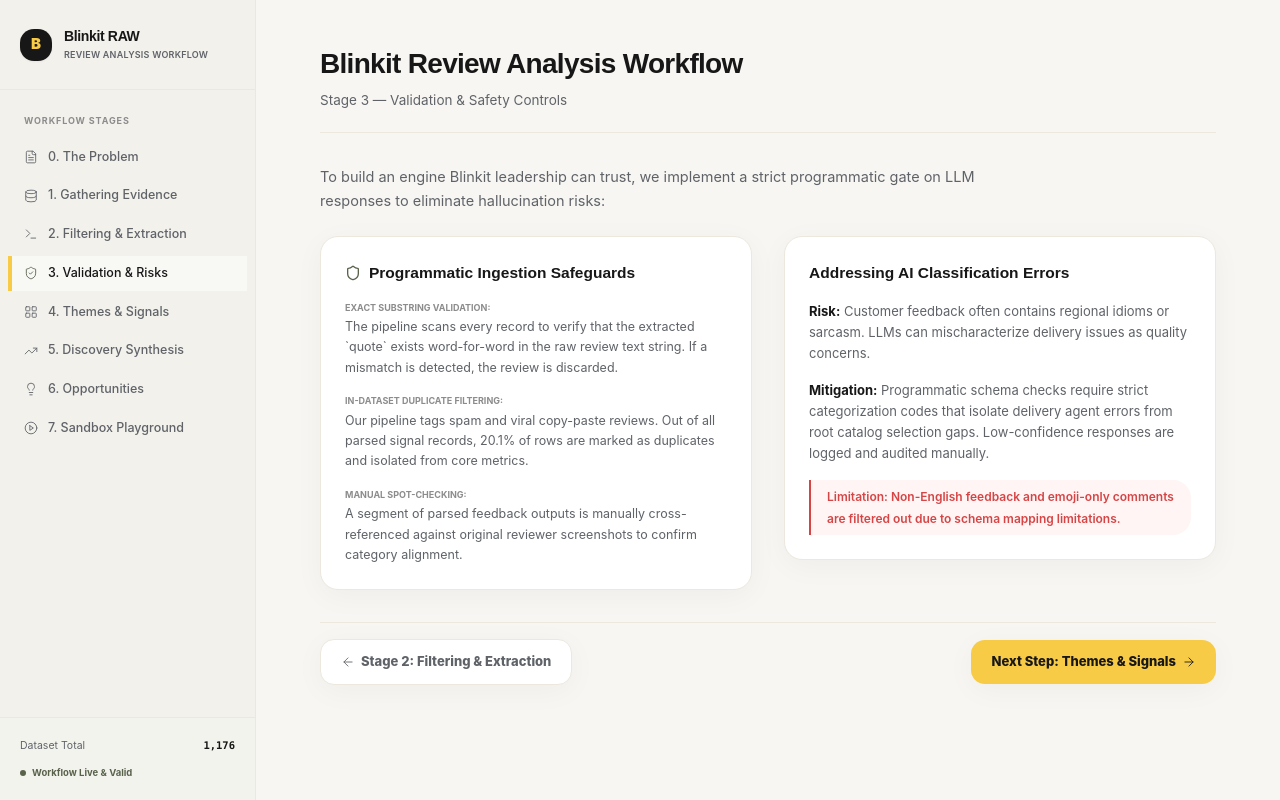
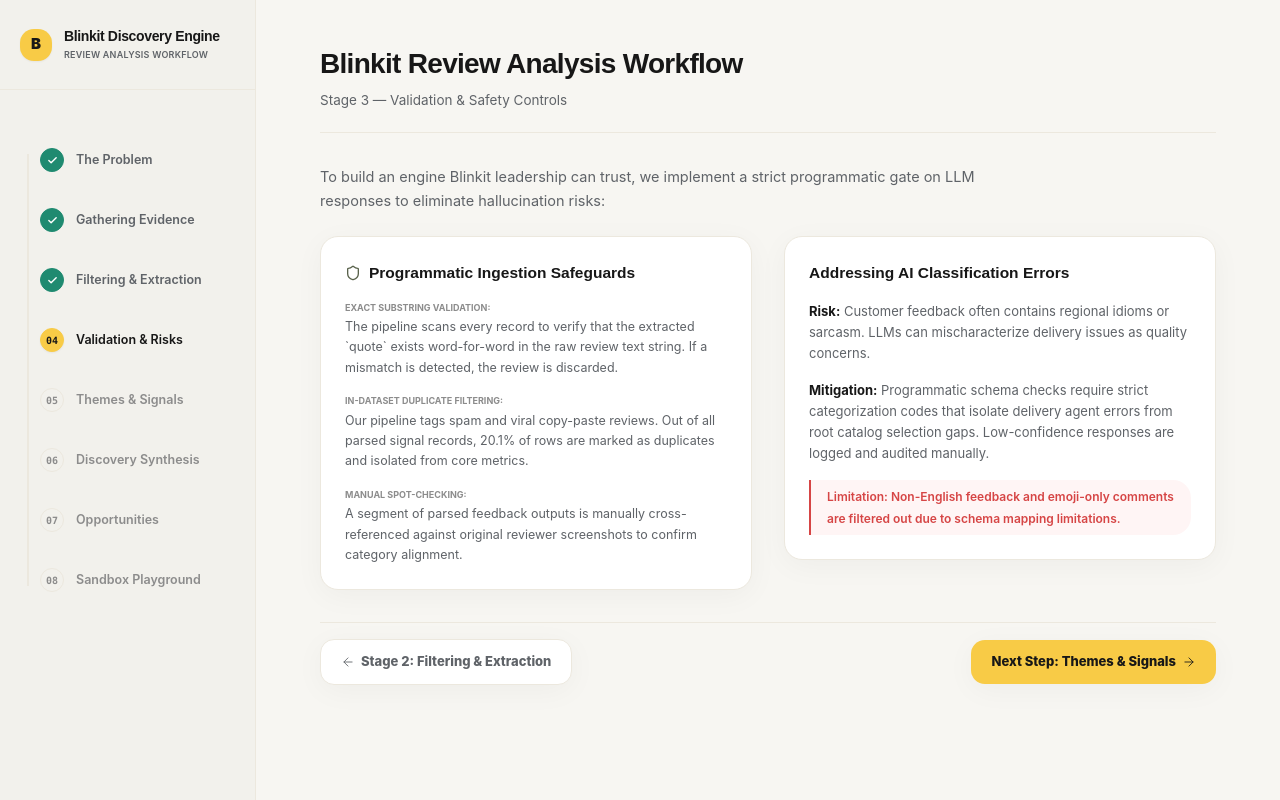
Before and after one commit to Deepali611/AI.blinkit-discovery, a Next.js app: page /validation in a window 1280 px wide. Built offline with nearby package versions, Linux system fonts and the light colour scheme.

Commit message:
Sidebar stepper redesign only

```diff
--- a/components/Sidebar.tsx
+++ b/components/Sidebar.tsx
@@ -2,43 +2,39 @@
 
 import Link from "next/link";
 import { usePathname } from "next/navigation";
-import {
-  FileText,
-  Database,
-  Terminal,
-  ShieldCheck,
-  LayoutGrid,
-  TrendingUp,
-  Lightbulb,
-  PlayCircle,
-} from "lucide-react";
-import { N, TOTAL_REVIEWS_SCANNED } from "@/lib/data";
+import { Check } from "lucide-react";
 
 const WORKFLOW_STEPS = [
-  { href: "/problem", label: "0. The Problem", icon: FileText },
-  { href: "/evidence", label: "1. Gathering Evidence", icon: Database },
-  { href: "/extraction", label: "2. Filtering & Extraction", icon: Terminal },
-  { href: "/validation", label: "3. Validation & Risks", icon: ShieldCheck },
-  { href: "/themes", label: "4. Themes & Signals", icon: LayoutGrid },
-  { href: "/insights", label: "5. Discovery Synthesis", icon: TrendingUp },
-  { href: "/opportunities", label: "6. Opportunities", icon: Lightbulb },
-  { href: "/sandbox", label: "7. Sandbox Playground", icon: PlayCircle },
+  { href: "/problem", label: "The Problem", numStr: "01" },
+  { href: "/evidence", label: "Gathering Evidence", numStr: "02" },
+  { href: "/extraction", label: "Filtering & Extraction", numStr: "03" },
+  { href: "/validation", label: "Validation & Risks", numStr: "04" },
+  { href: "/themes", label: "Themes & Signals", numStr: "05" },
+  { href: "/insights", label: "Discovery Synthesis", numStr: "06" },
+  { href: "/opportunities", label: "Opportunities", numStr: "07" },
+  { href: "/sandbox", label: "Sandbox Playground", numStr: "08" },
 ];
 
 export default function Sidebar() {
   const pathname = usePathname();
+
+  let activeIdx = WORKFLOW_STEPS.findIndex(
+    (s) => pathname === s.href || (pathname === "/" && s.href === "/problem")
+  );
+  if (activeIdx === -1) activeIdx = 0;
+
   return (
     <aside className="w-64 shrink-0 border-r border-[#ECE8DE] bg-[#F2F1EC] h-screen sticky top-0 flex flex-col z-20 transition-all duration-200 ease-out">
 
       {/* Workspace Branding Header */}
       <div className="px-5 py-6 border-b border-[#ECE8DE] flex flex-col justify-center min-h-[90px] w-full shrink-0">
         <div className="flex items-center gap-3">
-          <div className="w-8 h-8 shrink-0 rounded-[14px] bg-[#171717] flex items-center justify-center text-[#F8CB46] text-[15px] font-black shadow-sm">
+          <div className="w-8 h-8 shrink-0 rounded-[14px] bg-[#F8CB46] flex items-center justify-center text-[#171717] text-[15px] font-black shadow-sm">
             B
           </div>
           <div>
             <h1 className="font-display font-bold text-[14px] text-[#171717] leading-tight tracking-tight">
-              Blinkit RAW
+              Blinkit Discovery Engine
             </h1>
             <div className="text-[9px] text-[#5F6368] font-semibold mt-0.5 tracking-wide uppercase">
               Review Analysis Workflow
@@ -47,43 +43,60 @@
         </div>
       </div>
 
-      {/* Main Navigation (Chronological Guided Flow) */}
-      <div className="flex-1 px-2 py-6 overflow-y-auto space-y-6">
-        <div className="space-y-1">
-          <h3 className="px-4 text-[9px] font-bold uppercase tracking-[0.1em] text-[#8C8C8C] mb-3">
-            Workflow Stages
-          </h3>
-          {WORKFLOW_STEPS.map(({ href, label, icon: Icon }) => {
-            const active = pathname === href || (pathname === "/" && href === "/problem");
+      {/* Main Navigation (Chronological Stepper) */}
+      <div className="flex-1 px-4 py-8 overflow-y-auto relative">
+        <div className="relative pl-6 space-y-4">
+
+          {/* Vertical Stepper Connecting Line */}
+          <div className="absolute left-[11px] top-4 bottom-4 w-[2px] bg-[#ECE8DE] z-0" />
+
+          {WORKFLOW_STEPS.map((step, idx) => {
+            const isActive = idx === activeIdx;
+            const isVisited = idx < activeIdx;
+            const isFuture = idx > activeIdx;
+
             return (
               <Link
-                key={href}
-                href={href}
-                className={`flex items-center gap-2.5 py-2 text-[12.5px] font-medium transition-all w-full border-l-[4px] pl-3 ${
-                  active
-                    ? "text-[#171717] font-bold border-[#F8CB46] bg-[#FFFFFF]/45"
-                    : "text-[#5F6368] border-transparent hover:text-[#171717] hover:bg-[#FFFFFF]/20"
-                }`}
+                key={step.href}
+                href={step.href}
+                className="flex items-center gap-3 relative py-2.5 z-10 w-full group focus:outline-none"
               >
-                <Icon size={14} strokeWidth={1.5} className={active ? "text-[#59624B]" : "text-[#5F6368]"} />
-                <span className="flex-1 text-left">{label}</span>
+                {/* Stepper Circle */}
+                <div
+                  className={`w-6 h-6 rounded-full shrink-0 flex items-center justify-center text-[10px] font-mono font-bold z-10 border transition-all duration-200 ${
+                    isActive
+                      ? "bg-[#F8CB46] border-[#F8CB46] text-[#171717] shadow-sm"
+                      : isVisited
+                      ? "bg-[#1F8A70] border-[#1F8A70] text-white"
+                      : "bg-[#F2F1EC] border-[#ECE8DE] text-[#8C8C8C]"
+                  }`}
+                >
+                  {isVisited ? (
+                    <Check size={11} strokeWidth={3} />
+                  ) : (
+                    <span>{step.numStr}</span>
+                  )}
+                </div>
+
+                {/* Step Label */}
+                <span
+                  className={`text-[12.5px] font-semibold transition-colors duration-200 ${
+                    isActive
+                      ? "text-[#171717] font-bold"
+                      : isVisited
+                      ? "text-[#5F6368] group-hover:text-[#171717]"
+                      : "text-[#8C8C8C] group-hover:text-[#5F6368]"
+                  }`}
+                >
+                  {step.label}
+                </span>
               </Link>
             );
           })}
+
         </div>
       </div>
 
-      {/* Footer Status */}
-      <div className="p-5 border-t border-[#ECE8DE] text-[11px] text-[#5F6368] shrink-0 space-y-1.5 bg-[#FFFFFF]/10">
-        <div className="flex justify-between items-center text-[10.5px]">
-          <span>Dataset Total</span>
-          <span className="font-bold text-[#171717] font-mono">{TOTAL_REVIEWS_SCANNED.toLocaleString()}</span>
-        </div>
-        <div className="flex items-center gap-1.5 text-[9.5px] font-bold text-[#59624B] pt-1.5">
-          <span className="w-1.5 h-1.5 rounded-full bg-[#59624B] inline-block"></span>
-          <span>Workflow Live & Valid</span>
-        </div>
-      </div>
     </aside>
   );
 }
```
